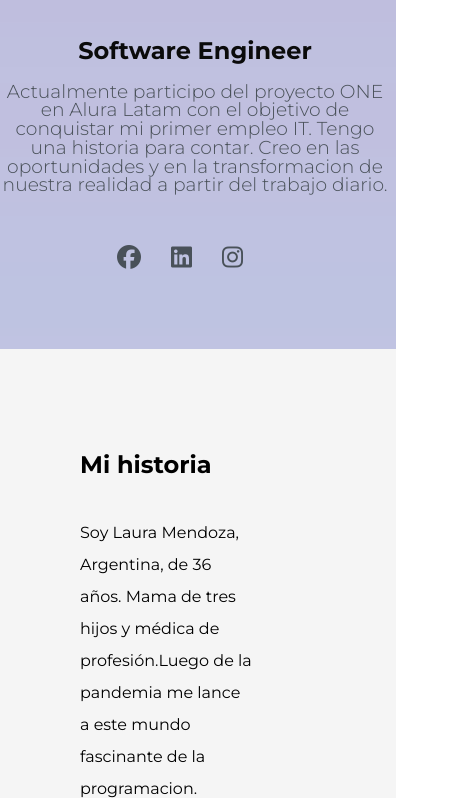
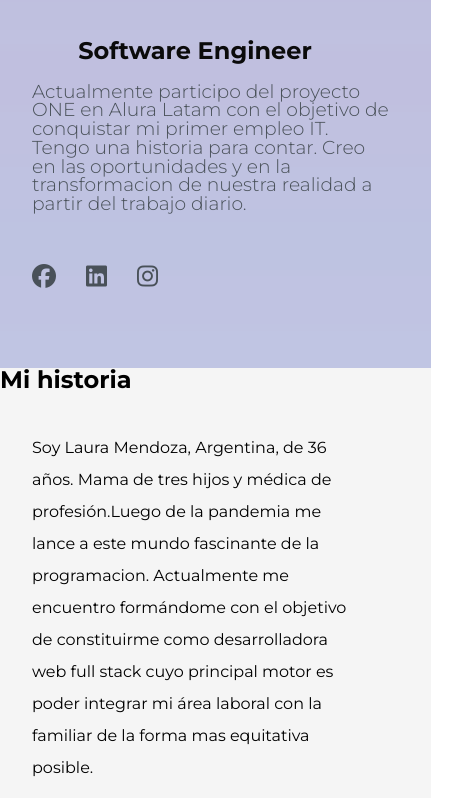
Before and after one commit to Laummendoza/portfolio, a plain HTML site: page index.html in a window 390 px wide. Shown: the part 388-1186 px from the top of the page, 463 px wide, since content can reach past the window. Drawn offline with nearby package versions, Linux system fonts and the light colour scheme.

Commit message:
mobile form modified

```diff
--- a/style.css
+++ b/style.css
@@ -561,9 +561,16 @@ section.footer {
 		text-align: center;
 	}
 
+	.title__subsection {
+		text-align: left;
+		padding-left: 2rem;
+	}
+
 	.title__network {
-		justify-content: center;
+		justify-content: flex-start;
+		padding-left: 2rem;
 	}
+
 	.about__container {
 		display: flex;
 		flex-direction: row;
@@ -668,7 +675,15 @@ section.footer {
 		text-align: center;
 	}
 
+	.about {
+		padding: 0;
+	}
+
 	.about__container {
+		margin-left: 2rem;
+	}
+	.about__paragraph:nth-child(1) {
+		padding: 0;
 	}
 
 	.about__paragraph:nth-child(2) {
@@ -705,4 +720,8 @@ section.footer {
 	.experience__img {
 		width: 300px;
 	}
+	.formcontato__contacto {
+		width: 100%;
+		margin: 0 2rem;
+	}
 }
```
